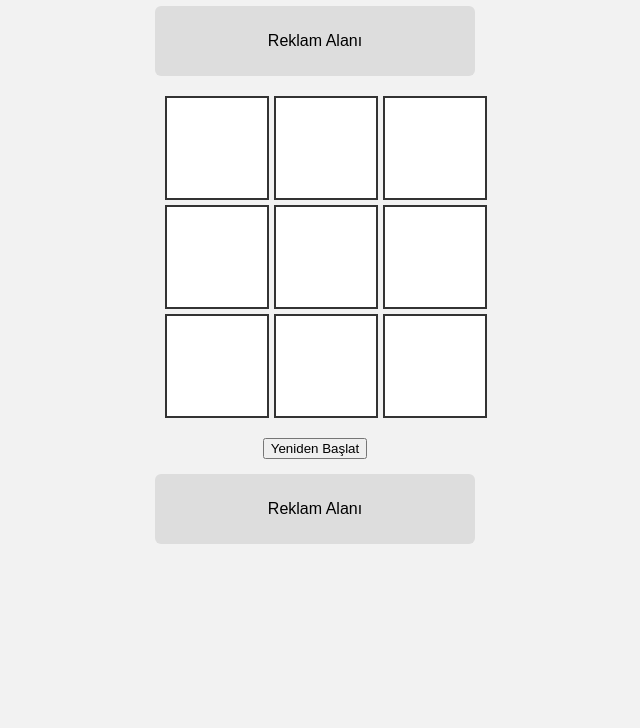
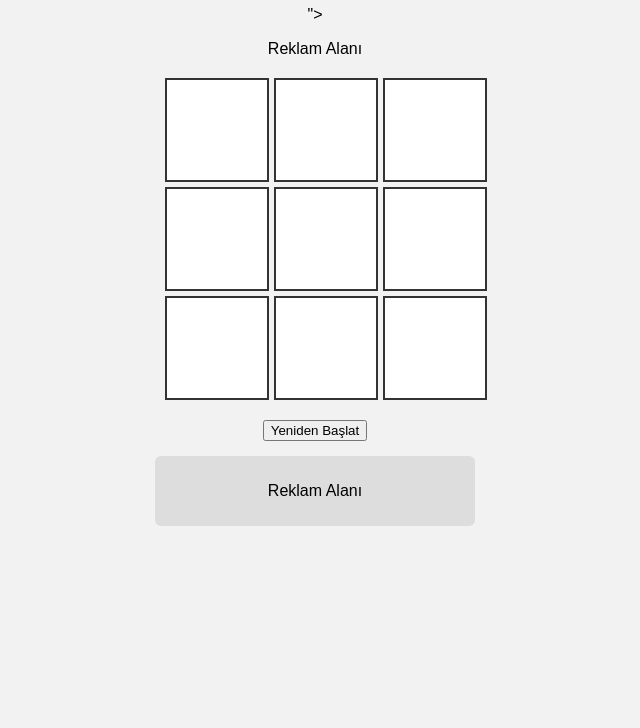
Before and after one commit to fatih08-08/XOX, a plain HTML site: page index.html in a window 1280 px wide. Shown: the part 72-800 px from the top of the page, without its empty margins (325-965 px from the left). Drawn offline with Linux system fonts and the light colour scheme.

Commit message:
index.html

```diff
--- a/index.html
+++ b/index.html
@@ -12,7 +12,8 @@
   <h1>XOX Oyunu</h1>
 
   <!-- 🔴 ÜST REKLAM ALANI -->
-  <div class="ad">
+  <div class="<script async src="https://pagead2.googlesyndication.com/pagead/js/adsbygoogle.js?client=ca-pub-1026492731881827"
+     crossorigin="anonymous"></script>">
     <p>Reklam Alanı</p>
     <!-- BURAYA ADSTERRA / PROPELLER KODU GELECEK -->
   </div>
```
